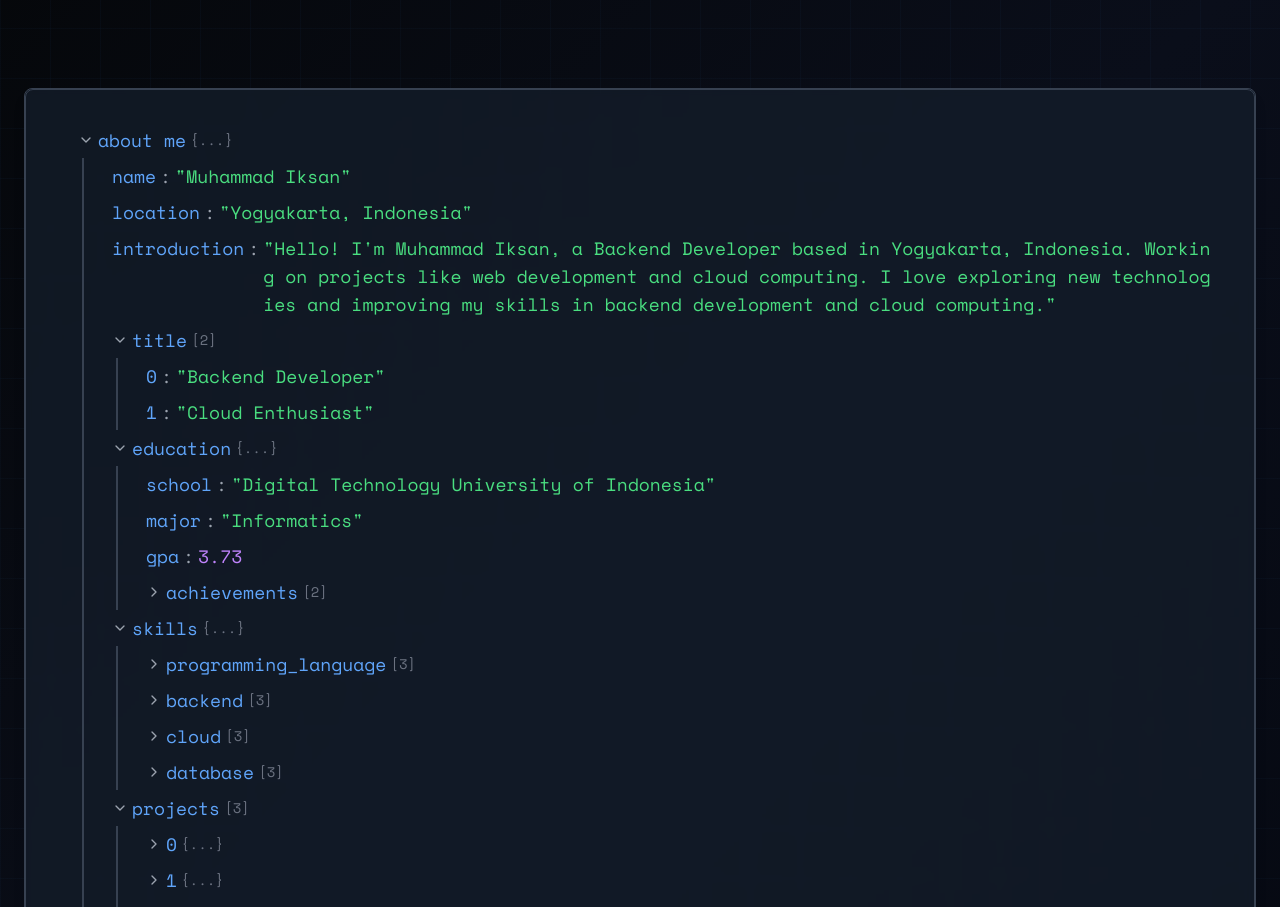
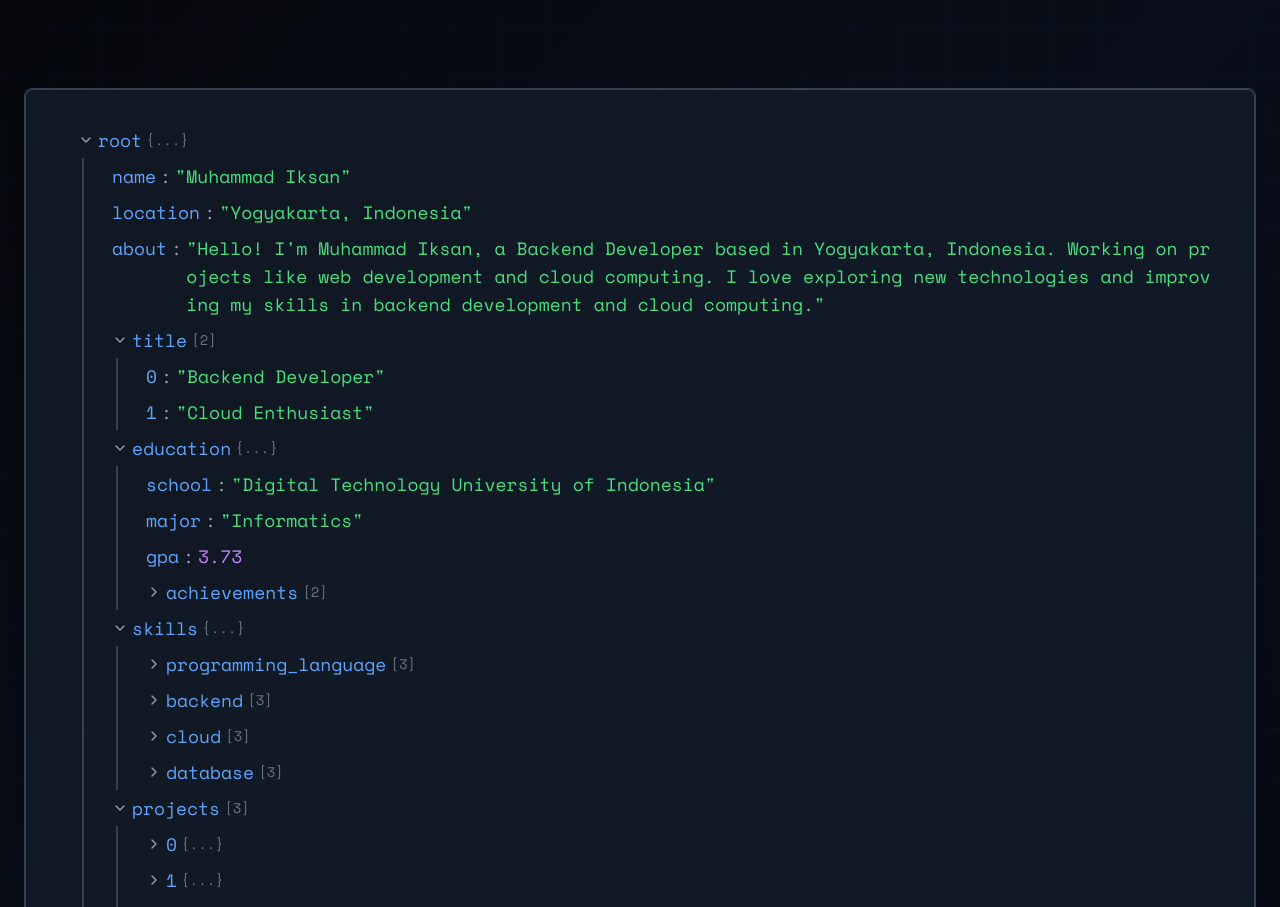
Before and after one commit to mdiksann/my-portfolio, a React (Vite) app: page / in a window 1280 px wide. Shown: the part 1000-1907 px from the top of the page. Built offline with nearby package versions, Linux system fonts and the light colour scheme.

Commit message:
fix: update introduction field to about in portfolioData.json

```diff
--- a/src/components/JSONNode.jsx
+++ b/src/components/JSONNode.jsx
@@ -12,7 +12,7 @@ const JSONNode = ({ data, path = "", depth = 0 }) => {
       <div className="ml-2 sm:ml-4">
         <div className="flex items-center cursor-pointer hover:bg-gray-800/50 px-1 py-1 rounded" onClick={() => setIsOpen(!isOpen)}>
           {isOpen ? <ChevronDown className="text-gray-400 w-4 h-4 flex-shrink-0" /> : <ChevronRight className="text-gray-400 w-4 h-4 flex-shrink-0" />}
-          <span className="text-blue-400 font-medium ml-1 break-words">{path.split(".").pop() || "about me"}</span>
+          <span className="text-blue-400 font-medium ml-1 break-words">{path.split(".").pop() || "root"}</span>
           <span className="text-gray-500 ml-1 text-sm flex-shrink-0">{Array.isArray(data) ? `[${data.length}]` : "{...}"}</span>
         </div>
 
--- a/src/data/portfolioData.json
+++ b/src/data/portfolioData.json
@@ -1,7 +1,7 @@
 {
   "name": "Muhammad Iksan",
   "location": "Yogyakarta, Indonesia",
-  "introduction": "Hello! I'm Muhammad Iksan, a Backend Developer based in Yogyakarta, Indonesia. Working on projects like web development and cloud computing. I love exploring new technologies and improving my skills in backend development and cloud computing.",
+  "about": "Hello! I'm Muhammad Iksan, a Backend Developer based in Yogyakarta, Indonesia. Working on projects like web development and cloud computing. I love exploring new technologies and improving my skills in backend development and cloud computing.",
   "title": ["Backend Developer", "Cloud Enthusiast"],
   "education": {
     "school": "Digital Technology University of Indonesia",
```
